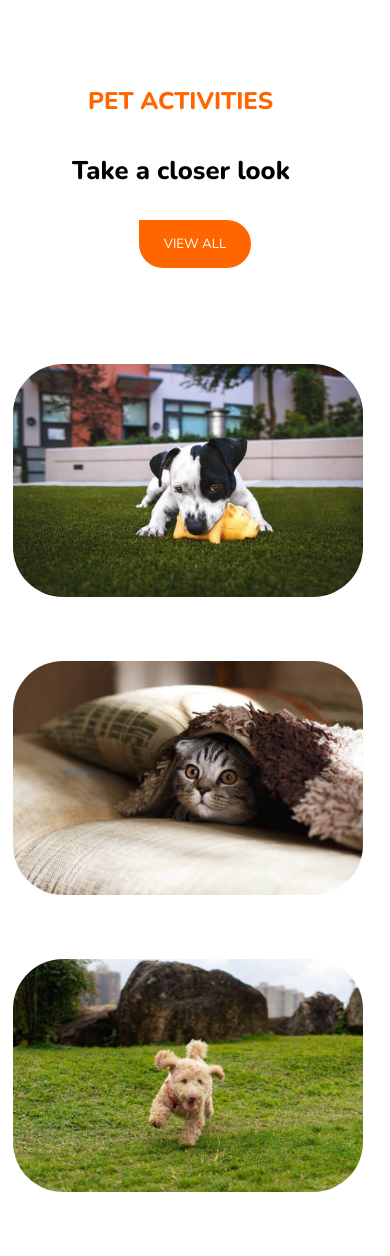
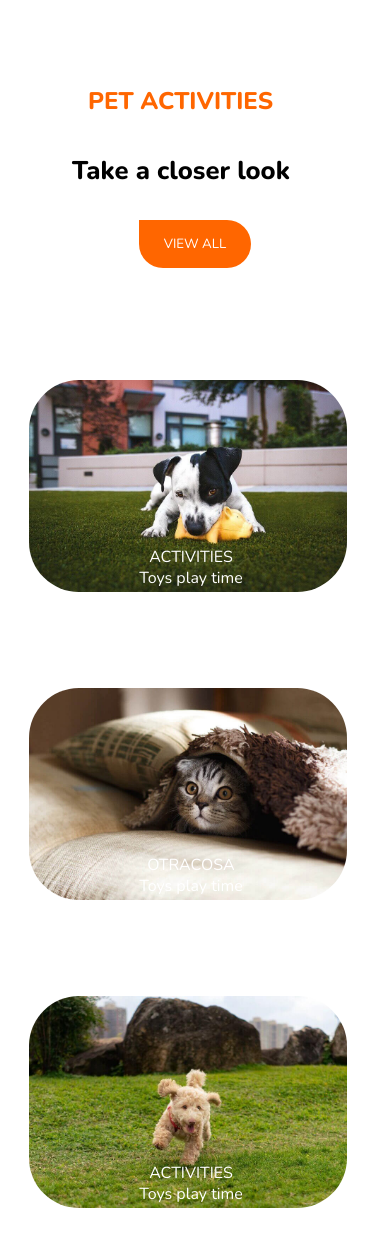
Before and after one commit to TelasGonzas/202304-W1-CH4-Javier-Gonzalez, a website: page index.html in a window 390 px wide. Before the commit the page ends 1192 px from the top, so only its background shows below. Drawn offline with nearby package versions, Linux system fonts and the light colour scheme.

Commit message:
add text over images on mobile

```diff
--- a/index.html
+++ b/index.html
@@ -4,7 +4,7 @@
 <head>
   <meta charset="UTF-8">
   <meta http-equiv="X-UA-Compatible" content="IE=edge">
-  <meta name="viewport" content="width=, initial-scale=1.0">
+  <meta name="viewport" content="width=device-width, initial-scale=1.0">
   <title>Pet store</title>
   <link rel="stylesheet" href="styles.css">
   <link rel="shortcut icon" href="logo2.png">
@@ -20,11 +20,29 @@
       <button type="submit" class="button__view">VIEW ALL</button>
     </div>
   </section>
+
   <section class="image-section">
 
-    <img src="01.jpeg" alt="Dog bitting a toy" class="image-section__photo">
-    <img src="02.jpeg" alt="Cat under a blanket" class="image-section__photo">
-    <img src="03.jpeg" alt="Dog running on a field" class="image-section__photo">
+    <div class="image-container">
+      <img src="01.jpeg" alt="Dog bitting a toy" class="image-container__photo">
+      <div class="text-hover__title">ACTIVITIES</div>
+      <div class="text-hover__description">Toys play time</div>
+    </div>
+
+    <div class="image-container">
+      <img src="02.jpeg" alt="Cat under a blanket" class="image-container__photo">
+      <div class="text-hover__title">OTRACOSA</div>
+      <div class="text-hover__description">Toys play time</div>
+    </div>
+
+    <div class="image-container">
+      <img src="03.jpeg" alt="Dog running on a field" class="image-container__photo">
+      <div class="text-hover__title">ACTIVITIES</div>
+      <div class="text-hover__description">Toys play time</div>
+    </div>
+
+    <!--<img src="02.jpeg" alt="Cat under a blanket" class="image-section__photo">
+    <img src="03.jpeg" alt="Dog running on a field" class="image-section__photo">-->
 
   </section>
 </body>
--- a/styles.css
+++ b/styles.css
@@ -55,7 +55,7 @@
   display: flex;
 }
 
-.image-section__photo {
+.image-container__photo {
   border-radius: 50px;
   padding: 0rem;
   max-height: 100%;
@@ -121,4 +121,48 @@
     position: relative;
     display: flex;
   }
+
+  .image-container {
+    position: relative;
+    display: inline-block;
+    text-align: center;
+    padding: 1rem;
+  }
+
+  .text-hover__title {
+    position: absolute;
+    top: 73%;
+    left: 60%;
+    transform: translate(-50%, -50%);
+    color: white;
+  }
+  .text-hover__description {
+    position: absolute;
+    top: 80%;
+    left: 60%;
+    transform: translate(-50%, -50%);
+    color: white;
+  }
 }
+
+.image-container {
+  position: relative;
+  display: inline-block;
+  text-align: center;
+  padding: 1rem;
+}
+
+.text-hover__title {
+  position: absolute;
+  top: 73%;
+  left: 60%;
+  transform: translate(-50%, -50%);
+  color: white;
+}
+.text-hover__description {
+  position: absolute;
+  top: 80%;
+  left: 60%;
+  transform: translate(-50%, -50%);
+  color: white;
+}
```
